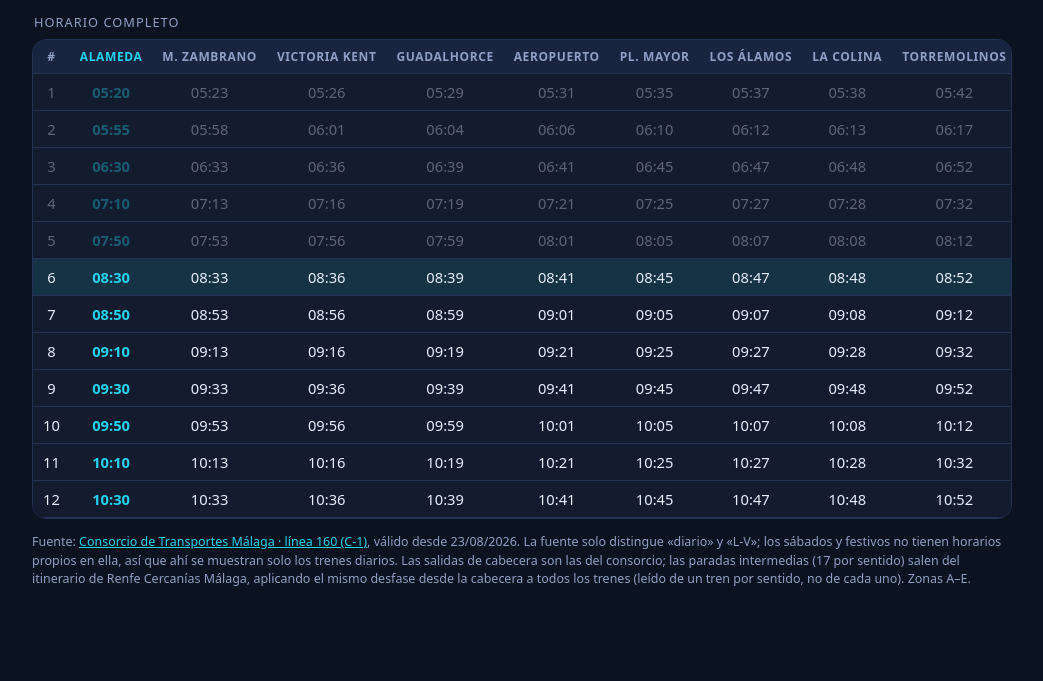
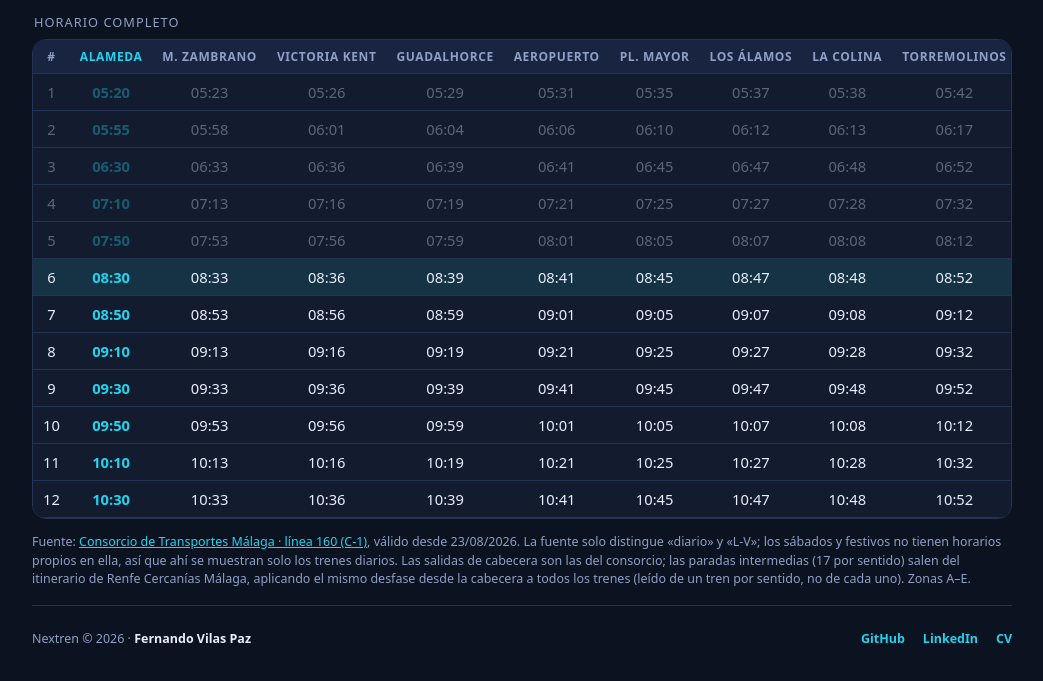
Before and after one commit to fvilpaz/nextren, a plain HTML site: page index.html in a window 1280 px wide. Shown: the part 489-1170 px from the top of the page, without its empty margins (118-1161 px from the left). Before the commit the page ends 1118 px from the top, so only its background shows below. Drawn offline with Linux system fonts and the light colour scheme.

Commit message:
Footer con creditos: Fernando Vilas Paz, GitHub, LinkedIn y CV
Co-Authored-By: Claude Sonnet 5.5 <noreply@anthropic.com>

```diff
--- a/index.html
+++ b/index.html
@@ -42,6 +42,14 @@
   <footer>
     Fuente: <a href="https://siu.ctmam.ctan.es/es/movil/horarios_lineas_tabla.php?linea=160">Consorcio de Transportes Málaga · línea 160 (C-1)</a>, válido desde 23/08/2026.
     La fuente solo distingue «diario» y «L-V»; los sábados y festivos no tienen horarios propios en ella, así que ahí se muestran solo los trenes diarios. Las salidas de cabecera son las del consorcio; las paradas intermedias (17 por sentido) salen del itinerario de Renfe Cercanías Málaga, aplicando el mismo desfase desde la cabecera a todos los trenes (leído de un tren por sentido, no de cada uno). Zonas A–E.
+    <div class="credit">
+      <span>Nextren &copy; 2026 · <strong>Fernando Vilas Paz</strong></span>
+      <div class="credit-links">
+        <a href="https://github.com/fvilpaz" target="_blank" rel="noopener">GitHub</a>
+        <a href="https://www.linkedin.com/in/fernando-vilas-paz-1626901a9" target="_blank" rel="noopener">LinkedIn</a>
+        <a href="https://fvilpaz.github.io/cv/" target="_blank" rel="noopener">CV</a>
+      </div>
+    </div>
   </footer>
 </div>
 
--- a/style.css
+++ b/style.css
@@ -51,3 +51,7 @@ td.lv span{background:var(--warn);color:#201500;border-radius:6px;padding:1px 6p
 }
 footer{margin-top:14px;color:var(--mut);font-size:.78rem;line-height:1.5}
 footer a{color:var(--acc)}
+.credit{display:flex;flex-wrap:wrap;align-items:center;justify-content:space-between;gap:10px;margin-top:16px;padding-top:14px;border-top:1px solid var(--line)}
+.credit strong{color:var(--txt)}
+.credit-links{display:flex;gap:18px}
+.credit-links a{display:inline-block;padding:10px 0;text-decoration:none;font-weight:600}
```
